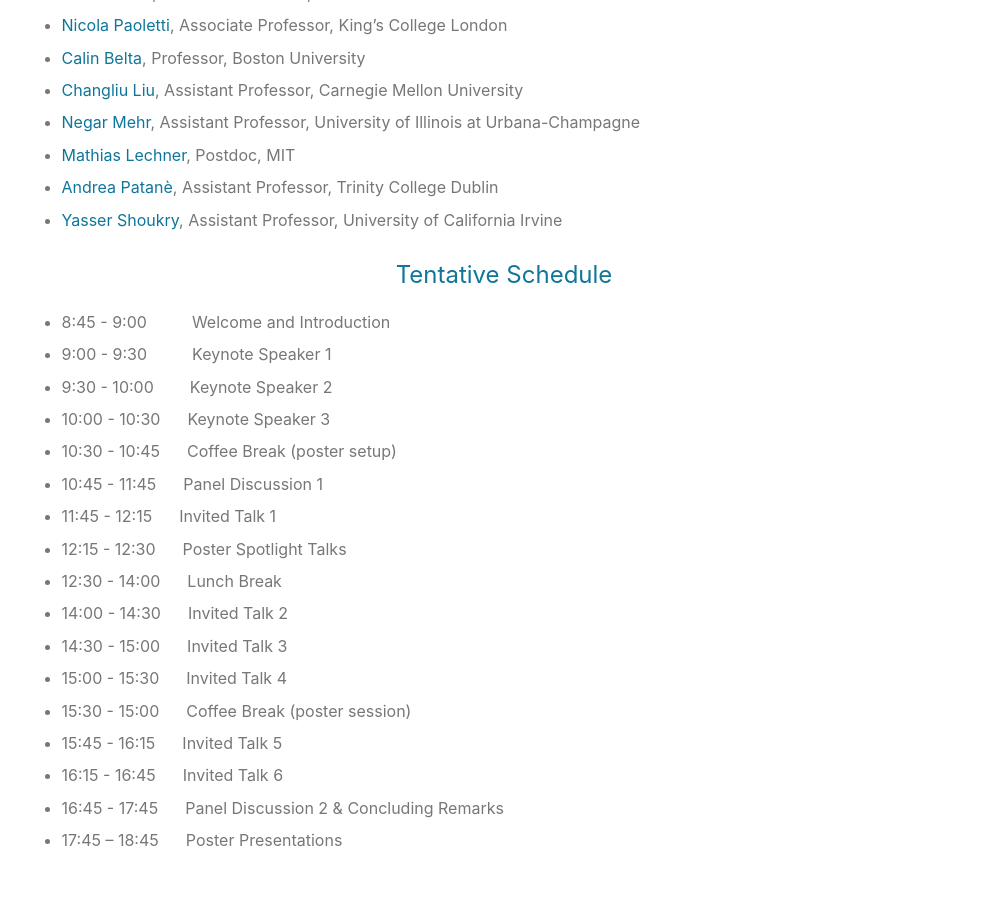
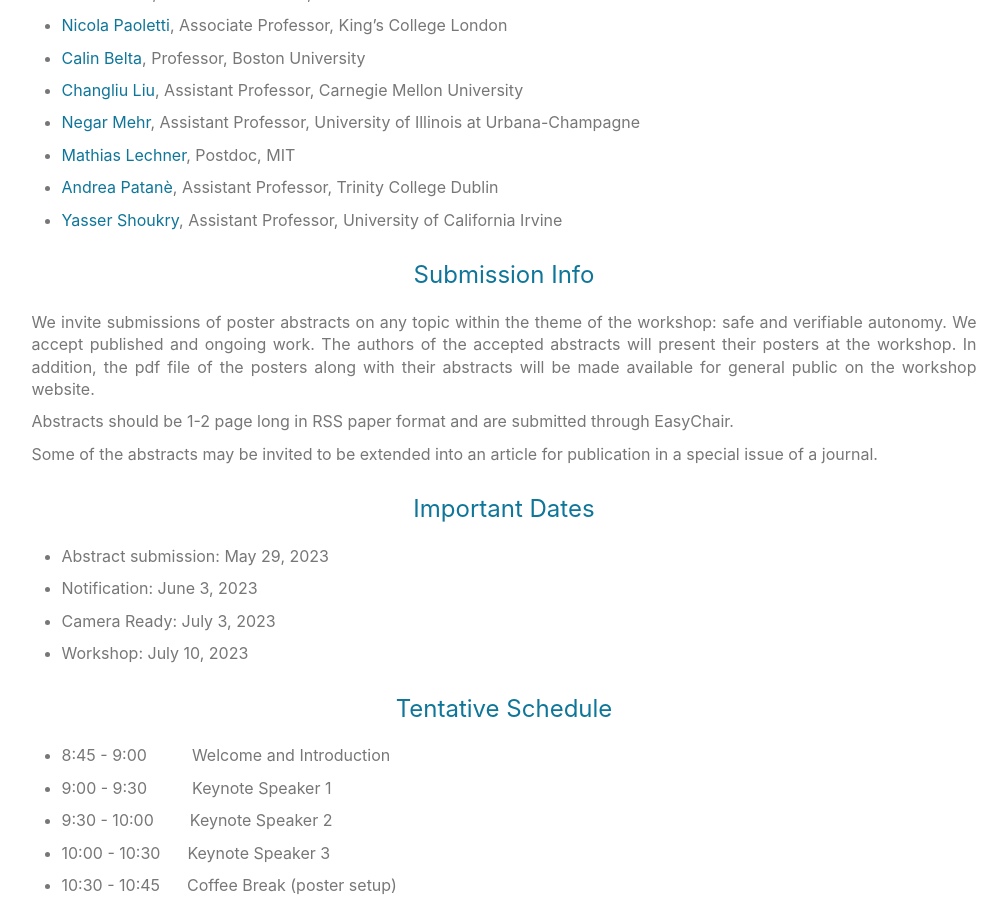
Before and after one commit to aria-systems-group/website, a Jekyll site: the page built from pages/workshop2023.md, in a window 1280 px wide and 900 px high, scrolled down 1134 px. Shown: the whole window, without its empty margins (136-1143 px from the left). Built offline with Jekyll 4.4.1, drawn with Linux system fonts in a browser that asks for light colours.

Commit message:
added submission info

```diff
--- a/pages/workshop2023.md
+++ b/pages/workshop2023.md
@@ -87,6 +87,20 @@
 - [Yasser Shoukry](https://rcpsl.eng.uci.edu/yshoukry/), Assistant Professor, University of California Irvine
 
 
+## Submission Info
+We invite submissions of poster abstracts on any topic within the theme of the workshop: safe and verifiable autonomy. We accept published and ongoing work. The authors of the accepted abstracts will present their posters at the workshop. In addition, the pdf file of the posters along with their abstracts will be made available for general public on the workshop website.
+
+Abstracts should be 1-2 page long in RSS paper format and are submitted through EasyChair.
+
+Some of the abstracts may be invited to be extended into an article for publication in a special issue of a journal.
+
+## Important Dates
+- Abstract submission: May 29, 2023
+- Notification: June 3, 2023
+- Camera Ready: July 3, 2023
+- Workshop: July 10, 2023
+
+
 ## Tentative Schedule
 <!-- **Tentative Schedule** -->
 
```
